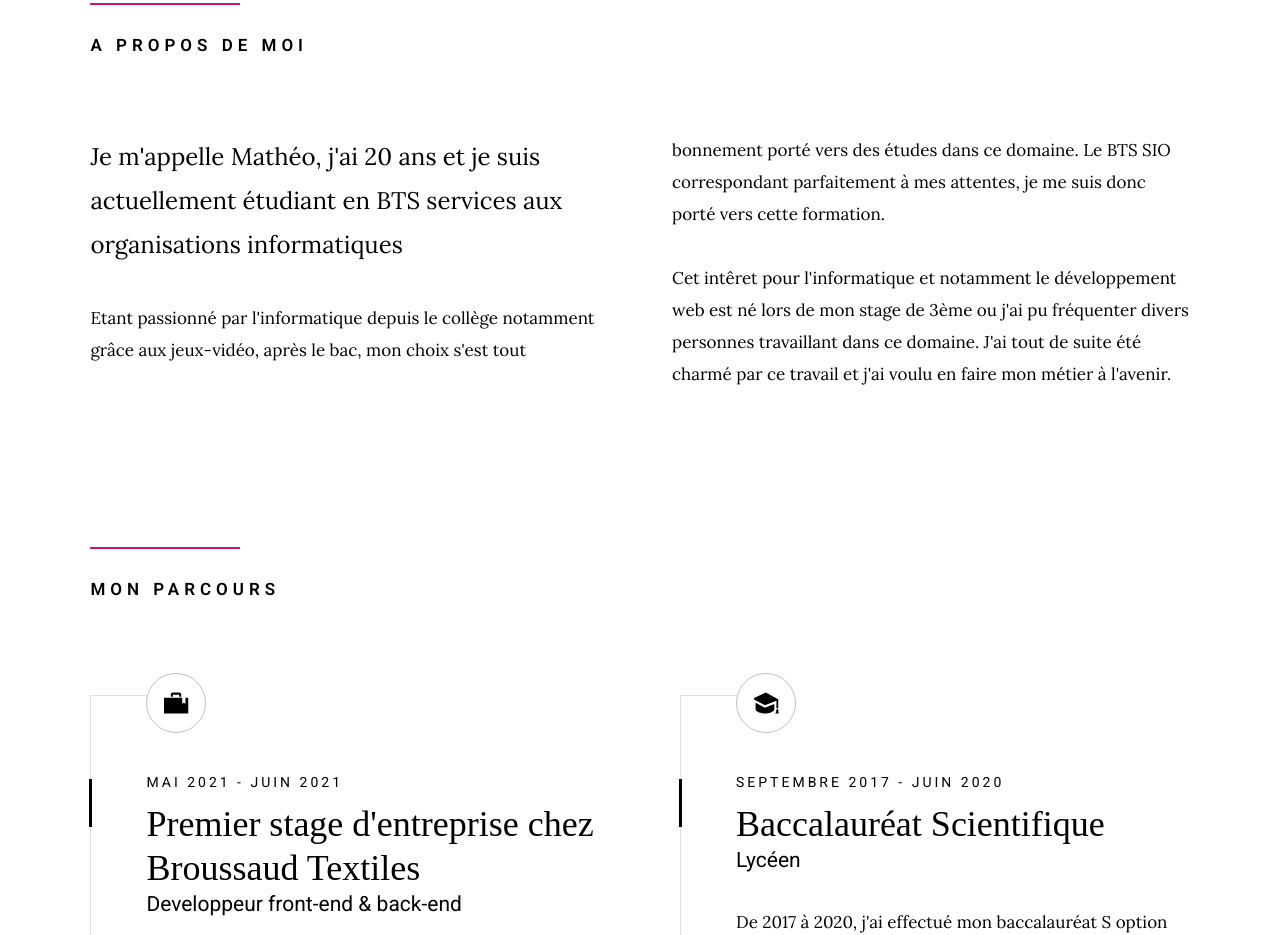
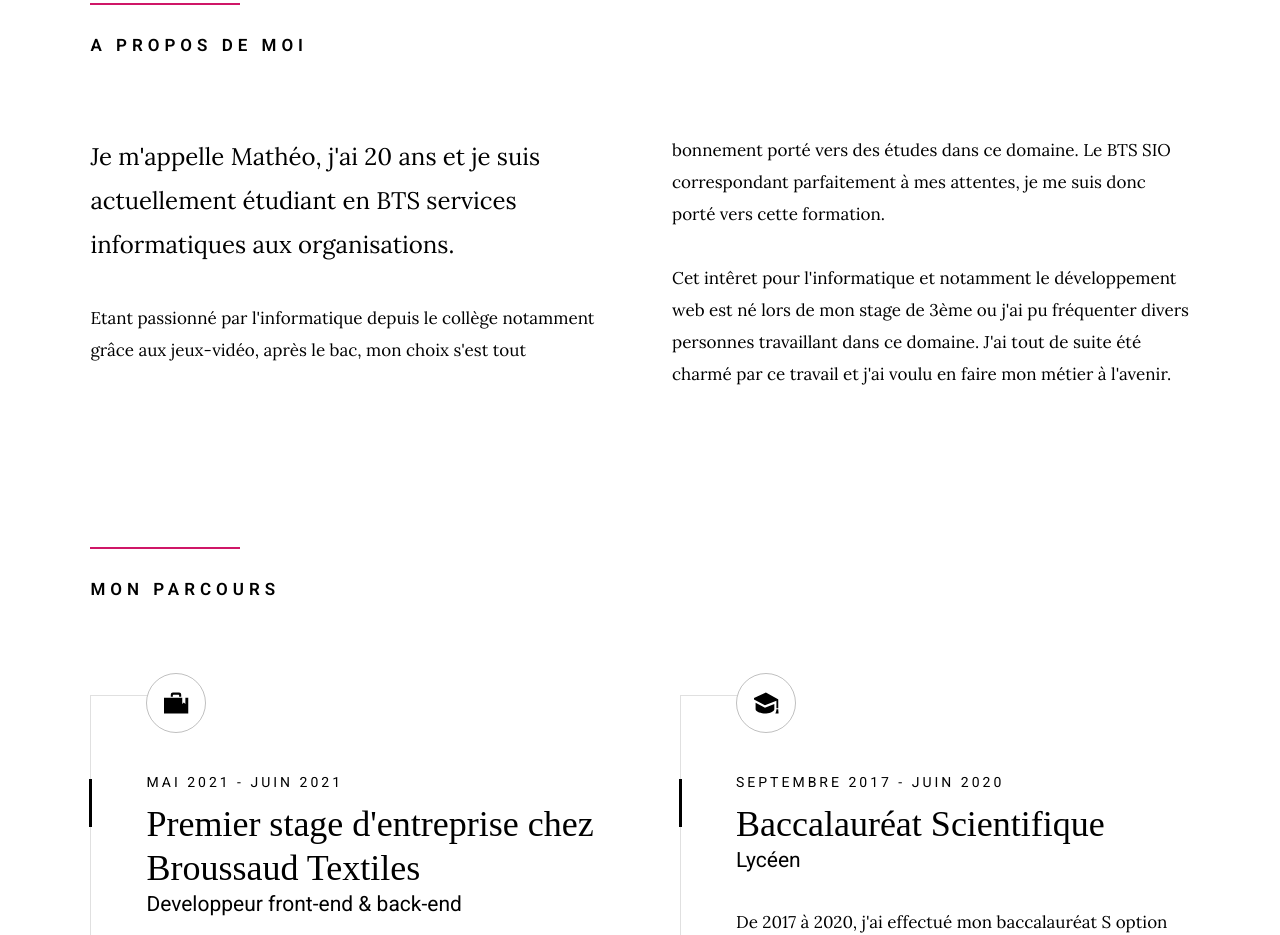
Before and after one commit to MatheoChusseau/portfolio, a plain HTML site: page index.html in a window 1280 px wide. Shown: the part 989-1924 px from the top of the page. Drawn offline with Linux system fonts and the light colour scheme; a web font is replaced by a local one.

Commit message:
maj 22/05 3

```diff
--- a/index.html
+++ b/index.html
@@ -104,7 +104,7 @@
             <div class="row about-me__content" data-aos="fade-up">
                 <div class="column large-full about-me__text">
                     <p class="lead">
-                        Je m'appelle Mathéo, j'ai 20 ans et je suis actuellement étudiant en BTS services aux organisations informatiques
+                        Je m'appelle Mathéo, j'ai 20 ans et je suis actuellement étudiant en BTS services informatiques aux organisations.
                     </p>
 
                     <p>
```
